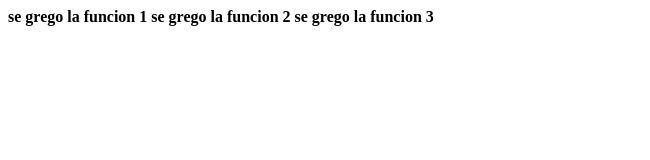
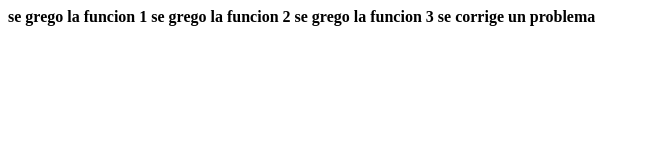
Before and after one commit to smartdesigncorp/turotiales_de_GIT, a plain HTML site: page index.html in a window 1280 px wide. Shown: the whole page, without its empty margins (0-650 px from the left). Drawn offline with Linux system fonts and the light colour scheme.

Commit message:
Se agrega un hot fix
se corrige un problema

```diff
--- a/index.html
+++ b/index.html
@@ -10,5 +10,6 @@
     <b>se grego la funcion 1</b>
     <b>se grego la funcion 2</b>
     <b>se grego la funcion 3</b>
+    <b>se corrige un problema</b>
 </body>
 </html>
```
